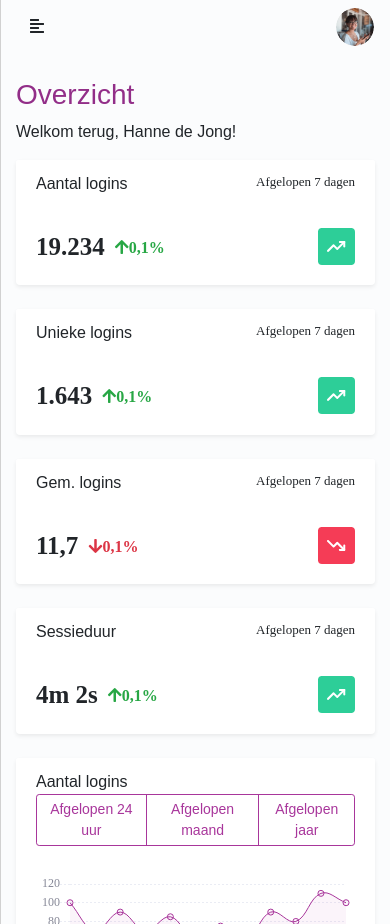
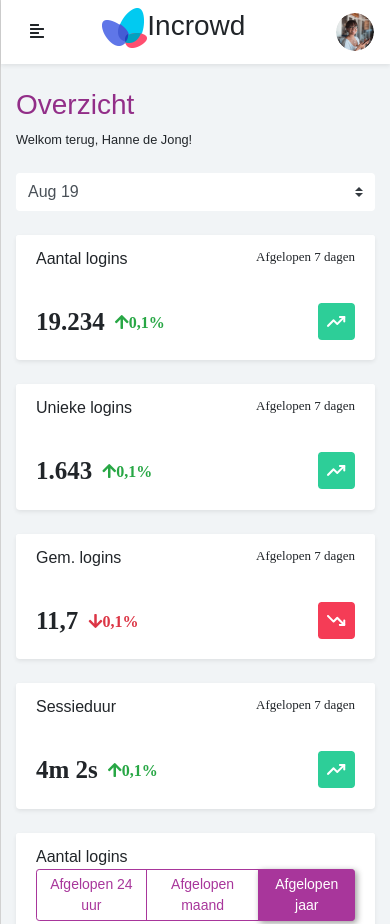
Before and after one commit to Daan-Loman/Bewaarplaats, a plain HTML site: page index.html in a window 390 px wide. Shown: the top 924 px of the page. Drawn offline with Linux system fonts and the light colour scheme.

Commit message:
Add files via upload

```diff
--- a/css/style.css
+++ b/css/style.css
@@ -12,7 +12,7 @@ a:focus {
 }
 
 .navbar {
-    background: #fbfcfd;
+    background: #fff;
     border: none;
     border-radius: 0;
 
@@ -29,6 +29,11 @@ a:focus {
     height: 1px;
     border-bottom: 1px dashed #ddd;
     margin: 40px 0;
+}
+
+.align-self-center {
+    -ms-flex-item-align: center!important;
+    align-self: center!important;
 }
 
 i,
@@ -48,7 +53,6 @@ span {
 .wrapper {
     display: flex;
     align-items: stretch;
-
 }
 
 #sidebar {
@@ -101,6 +105,11 @@ span {
 
 #sidebar.active ul ul a {
     padding: 10px !important;
+}
+
+#sidebar.active .sidebar-heading {
+    text-align: center;
+    padding: 0;
 }
 
 #sidebar ul li.active>a,
@@ -177,7 +186,7 @@ a[data-toggle="collapse"] {
     width: 100%;
     min-height: 100vh;
     transition: all 0.3s;
-    background-color: #fbfcfd;
+    background-color: #f1f4f6;
     border-left: 1px solid #d1d1d1;
 }
 
@@ -247,6 +256,13 @@ a[data-toggle="collapse"] {
         .sidebar-heading {
             padding: 0;
     }
+         .fl-btn {
+    float: none!important;
+}
+    .navbar-logo {
+        margin: auto;
+         display: flex!important;
+    }
 }
 
 @media (max-width: 375px) {
@@ -272,11 +288,24 @@ a[data-toggle="collapse"] {
     .sidebar-heading {
         padding: 0;
     }
+
+     .fl-btn {
+    float: none!important;
+}
+     .navbar-logo {
+        margin: auto;
+         display: flex!important;
+    }
 }
 
 /* ---------------------------------------------------
    Text styling
 ----------------------------------------------------- */
+
+     .navbar-logo {
+        margin: auto;
+         display: none;
+    }
 
 .username {
     font-size: 0.85rem;
@@ -437,6 +466,9 @@ a[data-toggle="collapse"] {
     .page-title-actions {
         margin: 15px auto 0;
 }
+    .fl-btn {
+    float: none;
+}
 }
 
 .modal-link {
@@ -491,6 +523,7 @@ a[data-toggle="collapse"] {
 
 .sidebar-divider {
     margin: 0 1rem 1rem;
+    border-color: #A8369B;
 }
 
 .sidebar-heading {
@@ -499,3 +532,11 @@ a[data-toggle="collapse"] {
     font-weight: 800;
     font-size: .65rem;
 }
+
+.username {
+    font-size: 80%;
+}
+
+.fl-btn {
+    float: right;
+}
--- a/index.html
+++ b/index.html
@@ -22,26 +22,31 @@
 </head>
     <body>
 
-
+        <!-- PRE LOADER -->
+         <section class="preloader">
+              <div class="spinner">
+                   <span class="spinner-rotate"></span>
+              </div>
+         </section>
 
         <div class="wrapper">
         <!-- Sidebar  -->
         <nav id="sidebar">
             <div class="sidebar-sticky">
             <div class="sidebar-header">
-                <h3><img class="logo" src="images/logo.svg" alt=""></h3>
-                <strong><img src="images/logo_mini.svg" alt=""> </strong>
+                <h3><img class="logo" src="images/logo-icon.png" alt="">Incrowd</h3>
+                <strong><img src="images/logo-icon.png" alt=""> </strong>
             </div>
 
             <ul class="list-unstyled components">
-                <hr class="sidebar-divider">
+
                 <li>
                     <a href="#">
                         <i class="fas fa-home"></i>
                         Home
                     </a>
                 </li>
-                <hr class="sidebar-divider">
+
                 <div class="sidebar-heading">
                     Dashboard
                 </div>
@@ -63,7 +68,7 @@
                         Gebruikers
                     </a>
                 </li>
-                <hr class="sidebar-divider">
+
                 <div class="sidebar-heading">
                     Overige
                 </div>
@@ -102,7 +107,7 @@
         <!-- Page Content  -->
         <div id="content" class="d-flex flex-column">
 
-            <nav class="navbar mb-4 mob-fixed">
+            <nav class="navbar shadow-sm mb-4 mob-fixed">
                 <div class="container-fluid pl-0 pr-0">
 
                     <button type="button" id="sidebarCollapse" class="btn">
@@ -111,20 +116,24 @@
 
                 <form class="d-none d-sm-inline-block form-inline mr-auto ml-md-3 my-2 my-md-0 mw-100 navbar-search">
                     <div class="input-group">
-              <input type="text" class="form-control border-0 small" placeholder="Zoeken" aria-label="Search" aria-describedby="basic-addon2">
+                      <input type="text" class="form-control border-0 small shadow-sm rounded-lg" placeholder="Zoeken" aria-label="Search" aria-describedby="basic-addon2">
                       <div class="input-group-append">
                         <button class="btn btn-purple" type="button">
-                  <i class="fas fa-search fa-sm"></i>
+                          <i class="fas fa-search fa-sm purple-circle"></i>
                         </button>
                       </div>
                     </div>
               </form>
 
+              <div class="navbar-logo">
+                <h3><img class="logo" src="images/logo-icon.png" alt="">Incrowd</h3>
+              </div>
+
                         <ul class="nav  ml-auto">
                             <!-- Nav Item - User Information -->
                             <li class="nav-item dropdown no-arrow">
                               <a class="nav-link p-0" href="#" id="userDropdown" role="button" data-toggle="dropdown" aria-haspopup="true" aria-expanded="false">
-                                <span class="mr-2 d-none d-lg-inline">Hanne de Jong</span>
+                                <span class="mr-2 d-none d-lg-inline username">Hanne de Jong</span>
                                 <img class="rounded-circle" src="images/Avatar.png">
                               </a>
                               <!-- Dropdown - User Information -->
@@ -156,9 +165,18 @@
         <div class="container-fluid">
             <!-- Page Heading -->
             <div class="row">
-              <div class="col-12">
+              <div class="col-md-5 mb-2">
                 <h1 class="page-title">Overzicht</h1>
-                <p class="text-gray">Welkom terug, Hanne de Jong!</p>
+                <p class="text-gray username">Welkom terug, Hanne de Jong!</p>
+              </div>
+                <div class="col-md-7 mb-4 align-self-center">
+                    <div class="customize-input fl-btn">
+                            <select class="custom-select custom-select-set form-control bg-white border-0 custom-shadow custom-radius">
+                                <option selected="">Aug 19</option>
+                                <option value="1">July 19</option>
+                                <option value="2">Jun 19</option>
+                            </select>
+                        </div>
                     </div>
             </div>
             <div class="row">
@@ -249,7 +267,7 @@
                                                 <div class="btn-group float-right">
                                                     <button class="btn btn-sm btn-primary btn-simple" onclick="perUur()">Afgelopen 24 uur</button>
                                                     <button class="btn btn-sm btn-primary btn-simple" onclick="perMaand()">Afgelopen maand</button>
-                                                    <button class="btn btn-sm btn-primary btn-simple" onclick="perJaar()">Afgelopen jaar</button>
+                                                    <button class="btn btn-sm btn-primary btn-simple active" onclick="perJaar()">Afgelopen jaar</button>
                                                 </div>
                                         </div>
                                         <div class="card-body">
@@ -463,20 +481,21 @@
                                 </div>
                             </div>
                         </div> <!-- End of row -->
+
+            <!-- Footer -->
+              <footer class="sticky-footer bg-white">
+                <div class="container my-auto">
+                  <div class="copyright text-center my-auto">
+                    <span class="username">&copy; Made by <a href="https://www.daanloman.nl" target="_blank" class="purple-circle">Daan Loman</a> 2019</span>
+                  </div>
+                </div>
+              </footer>
+              <!-- End of Footer -->
             </div>  <!-- End of container -->
 
         </div> <!-- End of page content -->
     </div> <!-- End of Wrapper -->
 
-              <!-- Footer -->
-              <footer class="sticky-footer bg-white mb-4">
-                <div class="container my-auto">
-                  <div class="copyright text-center my-auto">
-                    <span>&copy; Made by <a href="https://www.daanloman.nl" target="_blank" class="purple-circle">Daan Loman</a> 2019</span>
-                  </div>
-                </div>
-              </footer>
-              <!-- End of Footer -->
 
         <!-- jQuery v3.4.1  -->
         <script src="js/jquery.min.js"></script>
@@ -485,12 +504,14 @@
         <script src="js/bootstrap.bundle.min.js"></script>
 
         <!-- Page level plugins -->
+        <script src="js/custom.js"></script>
         <script src="js/Chart.min.js"></script>
 
         <!-- Page level custom scripts -->
         <script src="js/chart-pie-demo.js"></script>
         <script src="js/activityscore.js"></script>
         <script src="js/logins.js"></script>
+
 
 
 
```
Also changed, not shown: images/logo-icon.png (added). Lines whose indentation alone changed are shown as unchanged.
